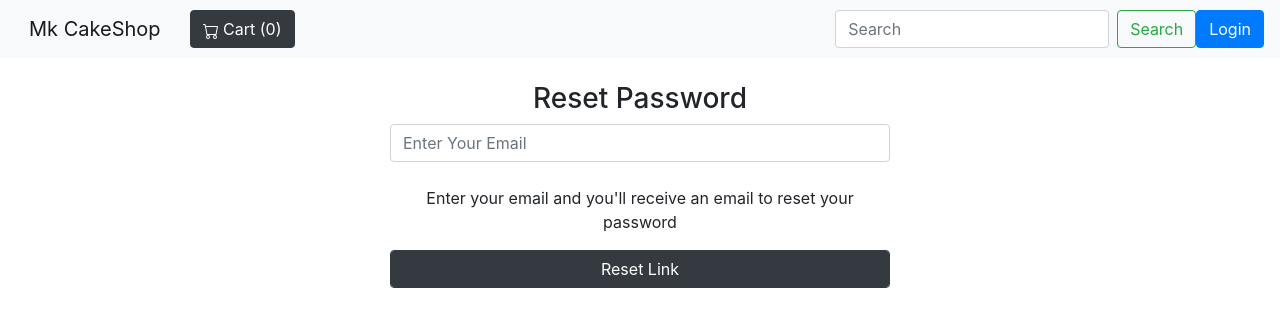
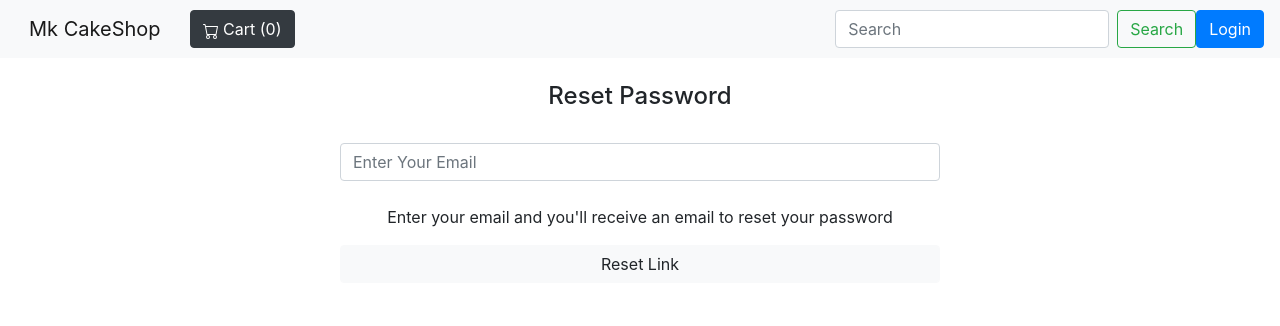
Before and after one commit to MkVerma643/neosofttraining, a React (Create React App) app: page /resetpassword in a window 1280 px wide. Shown: the top 326 px of the page. Built offline with nearby package versions, Linux system fonts and the light colour scheme; no server answers.

Commit message:
changes made

```diff
--- a/src/ResetPassword.js
+++ b/src/ResetPassword.js
@@ -20,7 +20,6 @@ function ResetPassword(props){
             }).then((response)=>{
                 console.log(response)
                 if(response.data.message=="Password Sent to your email"){
-                console.log("API HIT:","Forgot Password")
                 setMessage({
                     success: "Password Sent to your email",
                     error:null
@@ -35,7 +34,6 @@ function ResetPassword(props){
                 });
             }
             else{
-                // console.log("asdsad");
                 setMessage({
                     error: "Something went Wrong"
                 });
@@ -55,13 +53,14 @@ function ResetPassword(props){
 
     return (
         <center><br/>
-            <h3>Reset Password</h3>
-
-            <form style={{width:"500px"}} onSubmit={reset}>
+            <h4>Reset Password</h4>
+            <br></br>
+            <form style={{width:"600px"}} onSubmit={reset}>
                 <input id="email" type="text" className="form-control" name="email" placeholder="Enter Your Email"/>
                  <br/>
-                 <p style={{fontSize:"9px;"}}>Enter your email and you'll receive an email to reset your password</p>
-                 <button  className="form-control btn btn-dark">Reset Link</button>
+                 <p>Enter your email and you'll receive an email to reset your password</p>
+
+                 <button  className="form-control btn btn-light">Reset Link</button>
                 <br/><br/>
                 {message.success && <span className="alert alert-success">{message.success}</span>}
             {message.error && <span className="alert alert-danger">{message.error}</span>}
```
